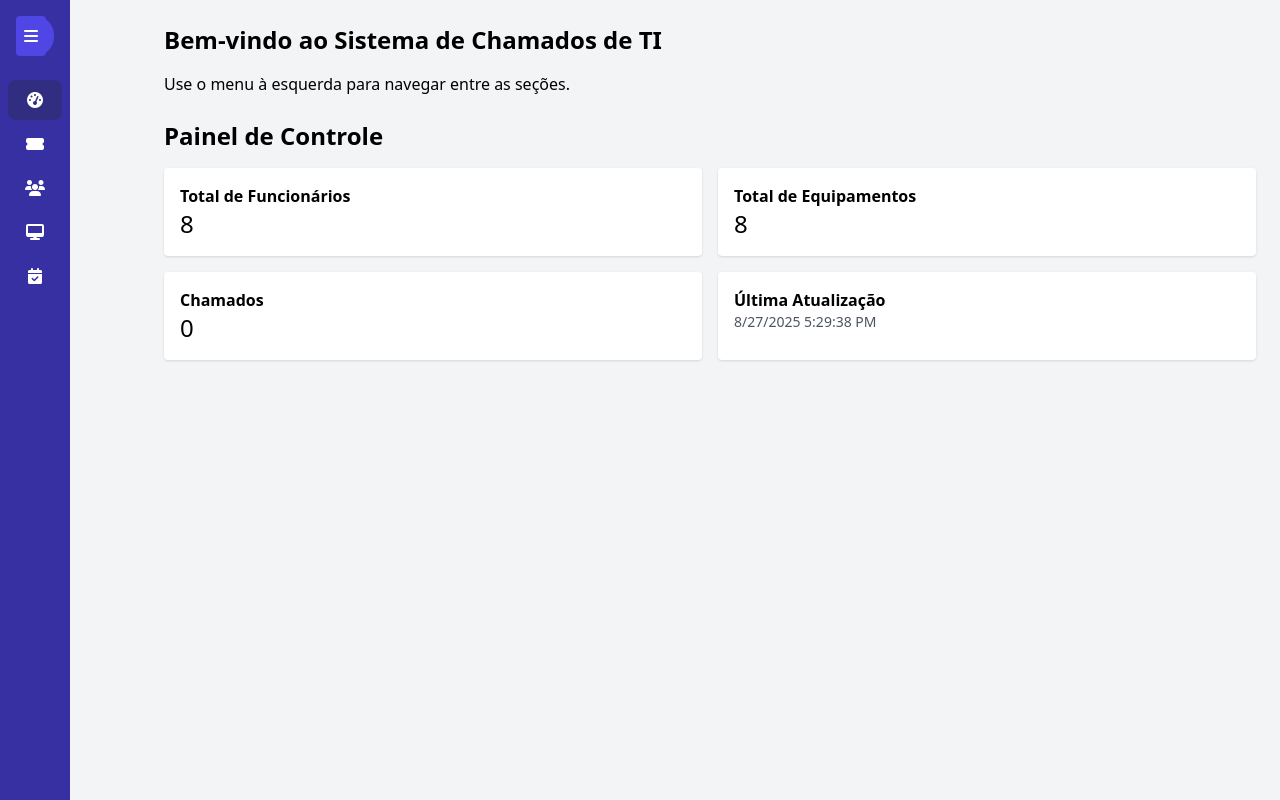
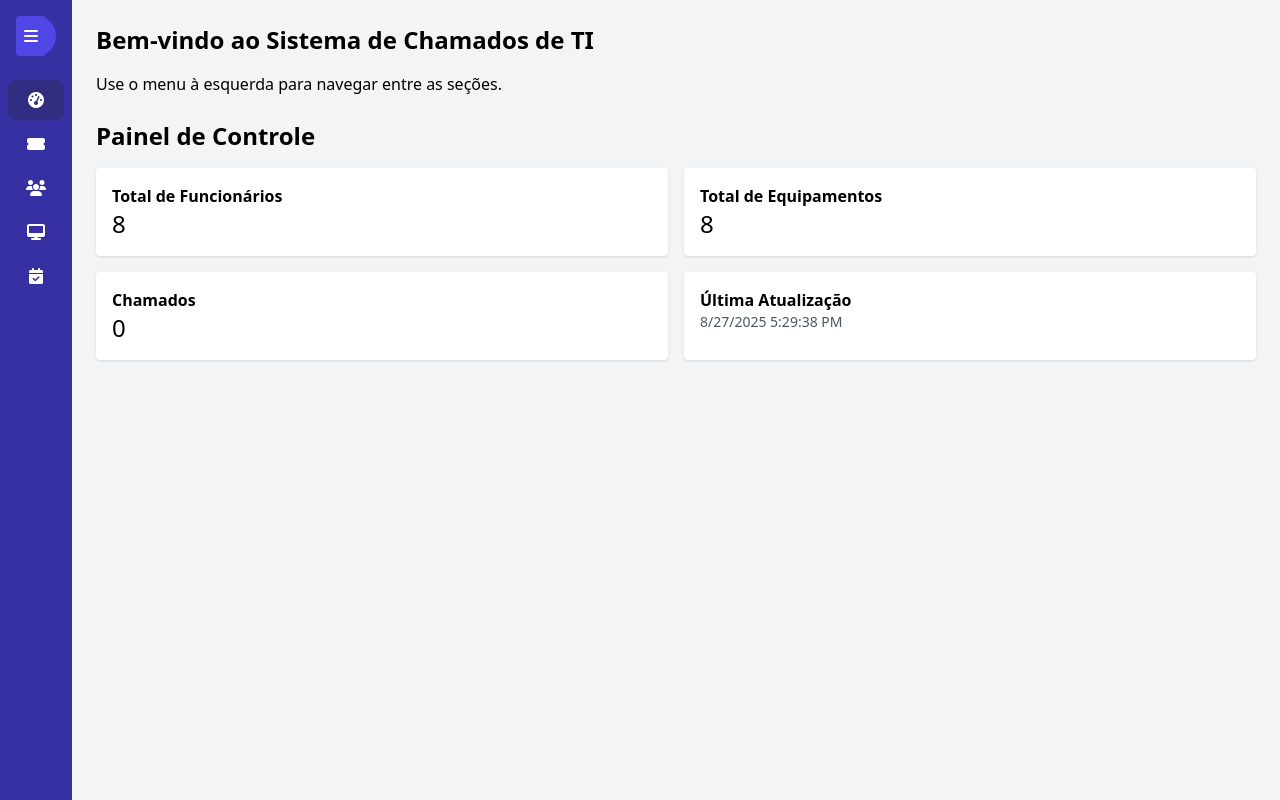
Before and after one commit to ga160846-creator/Sistema, a plain HTML site: page usuario.html in a window 1280 px wide. Both pictures are taken after a click on the button 31 px from the left and 36 px from the top of the page. Drawn offline with nearby package versions, Linux system fonts and the light colour scheme.

Commit message:
usuario.html

```diff
--- a/usuario.html
+++ b/usuario.html
@@ -7,25 +7,37 @@
     <script src="https://cdn.tailwindcss.com"></script>
     <link rel="stylesheet" href="https://cdnjs.cloudflare.com/ajax/libs/font-awesome/6.4.0/css/all.min.css">
     <style>
+        .flex-container {
+    display: flex;
+    height: 100vh;
+    overflow: hidden;
+}
+
 .sidebar {
-            transition: all 0.3s ease;
+    width: 16rem;
+    transition: width 0.3s ease;
+    flex-shrink: 0; /* Impede que a sidebar encolha */
 }
+
 .sidebar.collapsed {
-            width: 70px;
+    width: 4.5rem;
 }
+
 .sidebar.collapsed .sidebar-text,
 .sidebar.collapsed .logo-text {
     display: none;
 }
+
 .sidebar.collapsed .nav-item {
     justify-content: center;
 }
+
 .main-content {
+    flex: 1; /* Ocupa todo o espaço restante */
     transition: all 0.3s ease;
+    overflow-y: auto;
 }
-        .sidebar.collapsed + .main-content {
-            margin-left: 70px;
-        }
+
     </style>
 </head>
 <body class="bg-gray-100 font-sans">
@@ -239,12 +251,9 @@ function inicializarEquipamentosPadrao() {
 // Toggle sidebar
 const toggleButton = document.getElementById('toggleSidebar');
 const sidebar = document.querySelector('.sidebar');
-const mainContent = document.querySelector('.main-content');
 
 toggleButton.addEventListener('click', () => {
     sidebar.classList.toggle('collapsed');
-    // Se quiser que o main-content ajuste automaticamente:
-    mainContent.classList.toggle('ml-64'); // ou remova se estiver usando margin fixa
 });
 
 // Renderiza a lista de equipamentos na aba
```
Lines whose indentation alone changed are shown as unchanged.
